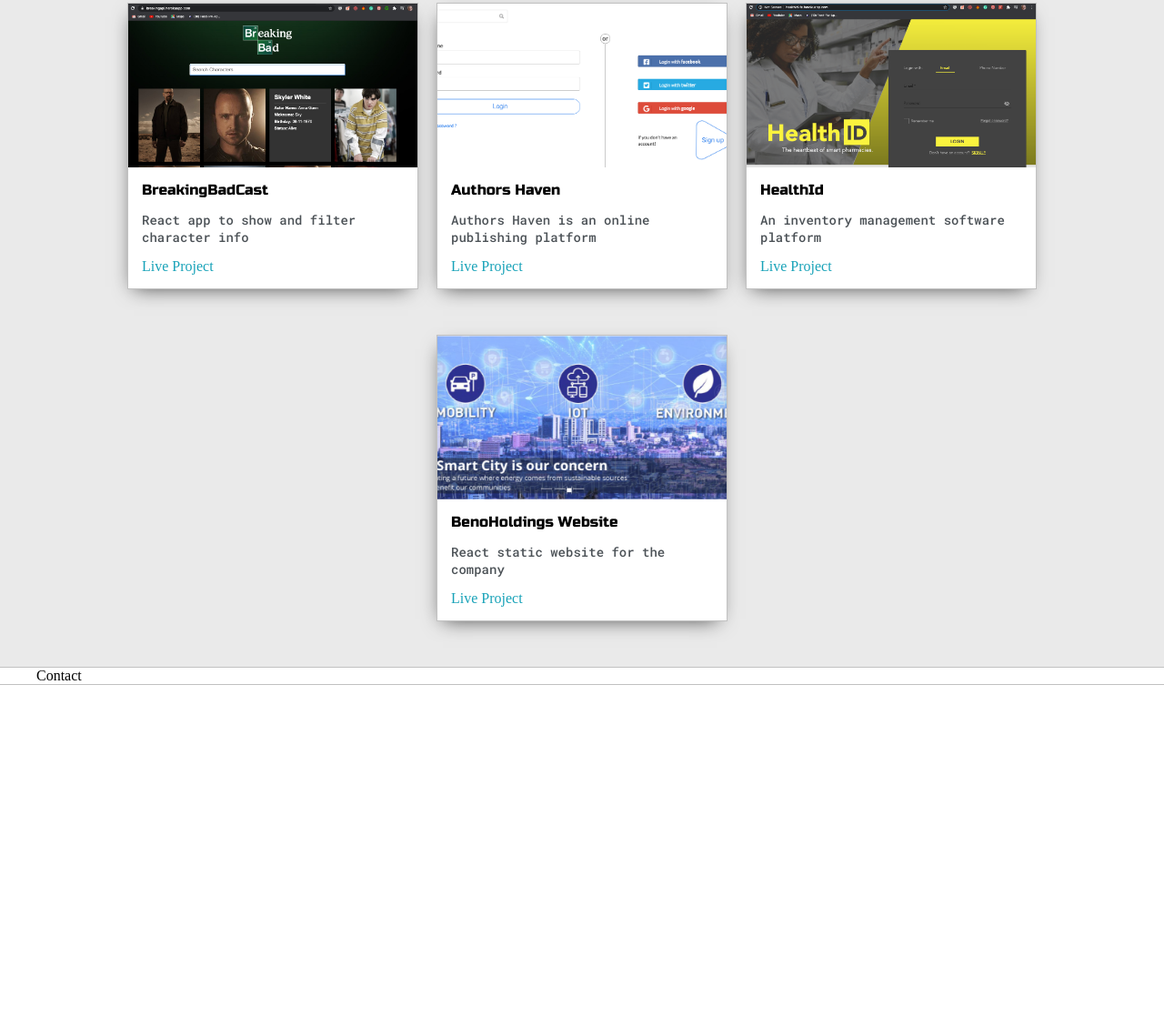
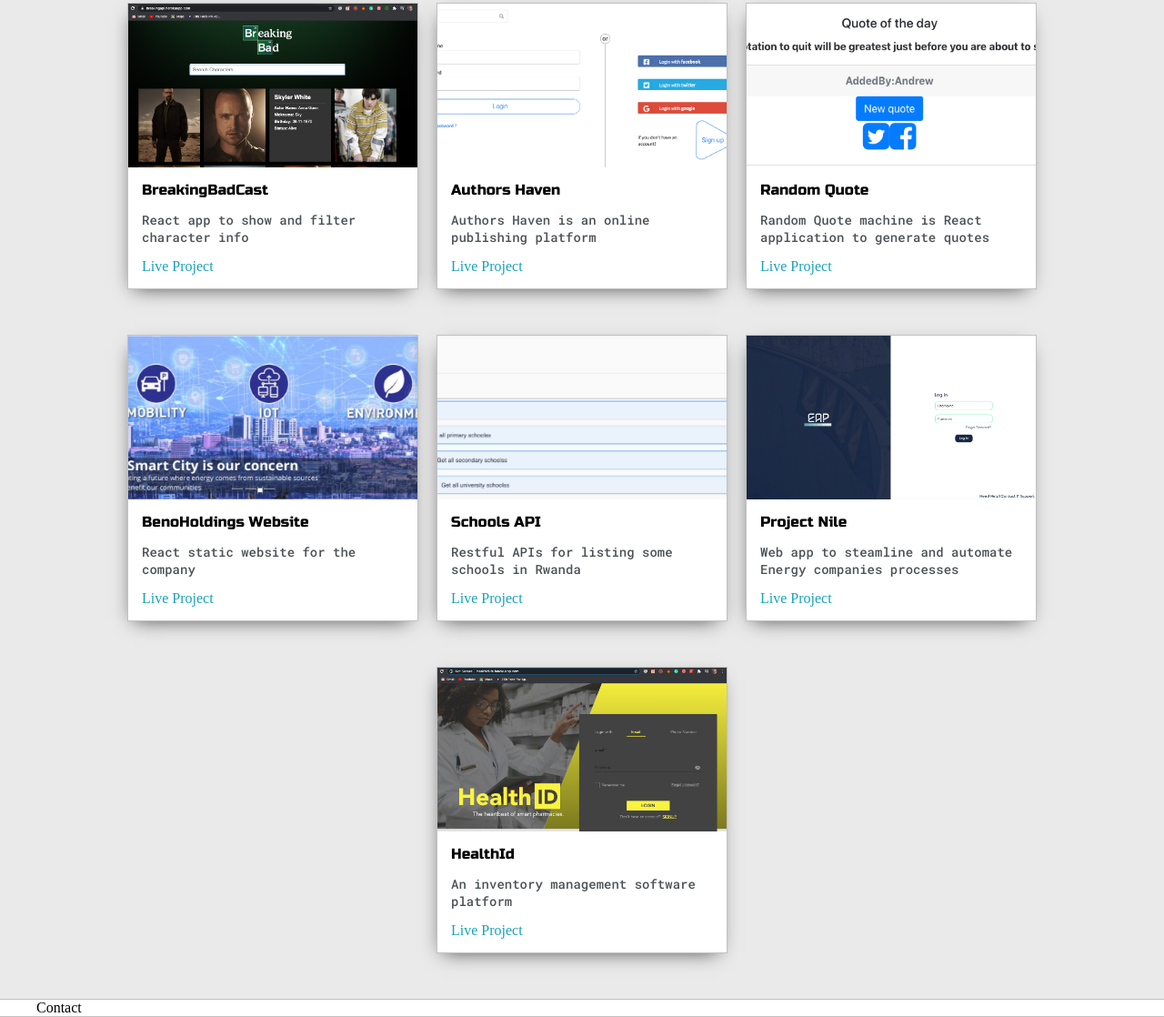
Before and after one commit to nshutijonathan/NewPortfolio, a plain HTML site: page index.html in a window 1280 px wide. Shown: the part 1276-2394 px from the top of the page at 91% size. Before the commit the page ends 2029 px from the top, so only its background shows below. Drawn offline with Linux system fonts and the light colour scheme.

Commit message:
updated-portolio

```diff
--- a/index.html
+++ b/index.html
@@ -19,9 +19,7 @@
     <section class="s1">
       <div class="main-container">
         <div class="greeting-wrapper">
-          <h1>
-            Hello, I am Jonathan Nshuti
-          </h1>
+          <h1>Hello, I am Jonathan Nshuti</h1>
         </div>
         <div class="intro-wrapper">
           <div class="nav-wrapper">
@@ -40,7 +38,7 @@
           </div>
           <div class="left-column">
             <img id="profile_pic" src="images/me.jpg"" alt="profile" />
-            <h5 style="text-align: center; line-height: 0;">
+            <h5 style="text-align: center; line-height: 0">
               Personalize Theme
             </h5>
             <div id="theme-options-wrapper">
@@ -93,38 +91,18 @@
             </p>
             <div id="skills">
               <ul>
-                <li>
-                  Javascript/Vanilla
-                </li>
-                <li>
-                  Node/Express
-                </li>
-                <li>
-                  React/Redux
-                </li>
-                <li>
-                  Python
-                </li>
-                <li>
-                  Django
-                </li>
+                <li>Javascript/Vanilla</li>
+                <li>Node/Express</li>
+                <li>React/Redux</li>
+                <li>Python</li>
+                <li>Django</li>
               </ul>
               <ul>
-                <li>
-                  PostgreSQL
-                </li>
-                <li>
-                  Mysql
-                </li>
-                <li>
-                  MongoDB
-                </li>
-                <li>
-                  Heroku
-                </li>
-                <li>
-                  TDD:unit/integration/end2end
-                </li>
+                <li>PostgreSQL</li>
+                <li>Mysql</li>
+                <li>MongoDB</li>
+                <li>Heroku</li>
+                <li>TDD:unit/integration/end2end</li>
               </ul>
             </div>
           </div>
@@ -148,7 +126,7 @@
     </section>
     <section class="s1">
       <div class="main-container">
-        <h3 style="text-align: center;">Some of my past public projects</h3>
+        <h3 style="text-align: center">Some of my past public projects</h3>
 
         <div class="post-wrapper">
           <div>
@@ -185,6 +163,70 @@
 
           <div>
             <div class="post">
+              <img class="thumbnail" src="images/quotes.png" />
+              <div class="post-preview">
+                <h6 class="post-title">Random Quote</h6>
+                <p class="post-intro">
+                  Random Quote machine is React application to generate quotes
+                </p>
+                <a
+                  target="_blank"
+                  href="https://boring-williams-85681f.netlify.app/"
+                  >Live Project</a
+                >
+              </div>
+            </div>
+          </div>
+        </div>
+        <div class="post-wrapper">
+          <div>
+            <div class="post">
+              <img class="thumbnail" src="images/BenoHoldings.png" />
+              <div class="post-preview">
+                <h6 class="post-title">BenoHoldings Website</h6>
+                <p class="post-intro">React static website for the company</p>
+                <a target="_blank" href="https://benoholdings.herokuapp.com/"
+                  >Live Project</a
+                >
+              </div>
+            </div>
+          </div>
+          <div>
+            <div class="post">
+              <img class="thumbnail" src="images/schools.png" />
+              <div class="post-preview">
+                <h6 class="post-title">Schools API</h6>
+                <p class="post-intro">
+                  Restful APIs for listing some schools in Rwanda
+                </p>
+                <a
+                  target="_blank"
+                  href="https://pamoja-chall.herokuapp.com/apis-docs/"
+                  >Live Project</a
+                >
+              </div>
+            </div>
+          </div>
+          <div>
+            <div class="post">
+              <img class="thumbnail" src="images/Nile.png" />
+              <div class="post-preview">
+                <h6 class="post-title">Project Nile</h6>
+                <p class="post-intro">
+                  Web app to steamline and automate Energy companies processes
+                </p>
+                <a
+                  target="_blank"
+                  href="http://project-nile-fe.herokuapp.com/login"
+                  >Live Project</a
+                >
+              </div>
+            </div>
+          </div>
+        </div>
+        <div class="post-wrapper">
+          <div>
+            <div class="post">
               <img class="thumbnail" src="images/HealthId.png" />
               <div class="post-preview">
                 <h6 class="post-title">HealthId</h6>
@@ -198,28 +240,10 @@
             </div>
           </div>
         </div>
-        <div class="post-wrapper">
-          <div>
-            <div class="post">
-              <img class="thumbnail" src="images/BenoHoldings.png" />
-              <div class="post-preview">
-                <h6 class="post-title">BenoHoldings Website</h6>
-                <p class="post-intro">
-                  React static website for the company
-                </p>
-                <a target="_blank" href="https://benoholdings.herokuapp.com/"
-                  >Live Project</a
-                >
-              </div>
-            </div>
-          </div>
-        </div>
       </div>
     </section>
     <section class="s2">
-      <div class="main-container">
-        Contact
-      </div>
+      <div class="main-container">Contact</div>
     </section>
     <script type="text/javascript" src="script.js"></script>
   </body>
```
Also changed, not shown: images/Nile.png (added), images/quotes.png (added), images/schools.png (added), 1 other file.
